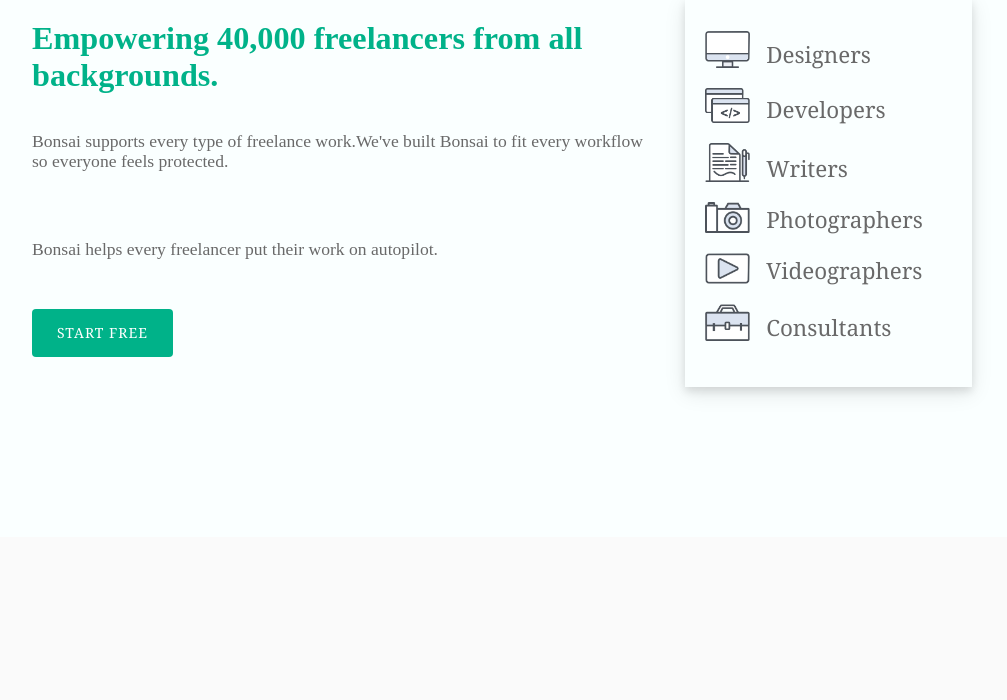
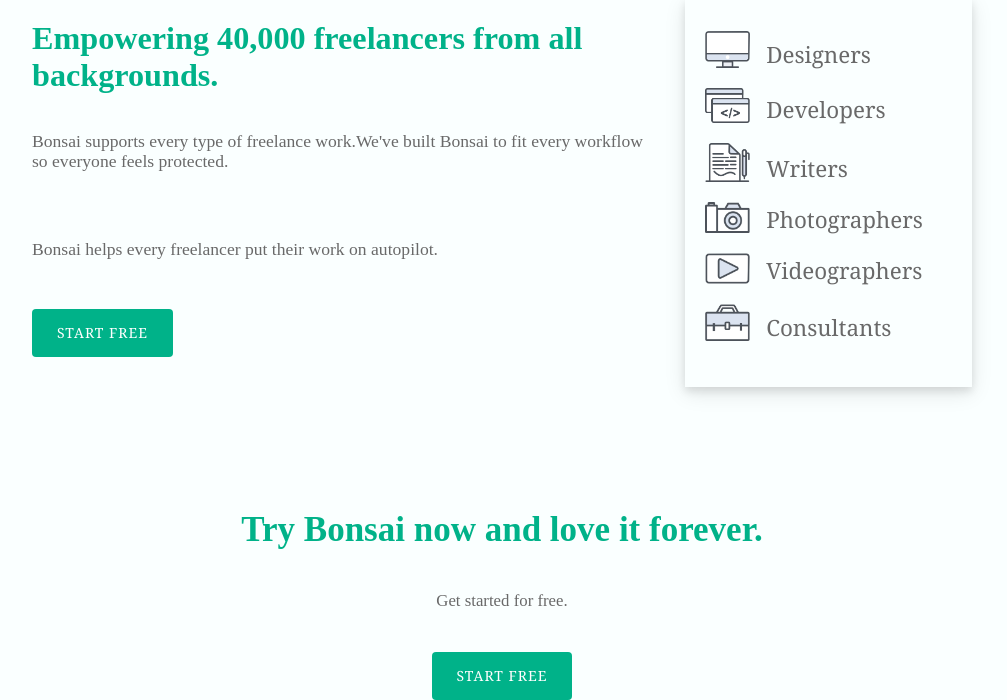
Before and after one commit to chingu-voyage4/Toucans-Team-4, a PHP site: page / in a window 1280 px wide. Shown: the part 2251-2951 px from the top of the page, without its empty margins (138-1145 px from the left). Before the commit the page ends 2647 px from the top, so only its background shows below. Run offline with PHP 8.4, Linux system fonts and the light colour scheme; some libraries are stand-ins or nearby versions; some web fonts are replaced.

Commit message:
add section 8
added a smal part of section 8

```diff
--- a/assets/style.css
+++ b/assets/style.css
@@ -565,6 +565,30 @@ section-1
 Nils
 section-8
 -----------------------------*/
+
+.section-8 {
+    grid-column: 1/-1;
+    margin: auto;
+}
+
+.section-8-flex {
+    display: flex;
+    flex-direction: column;
+    align-items: center;
+}
+
+.section-8__button{
+    background-color: #00b289;
+    border-radius: 4px;
+    color: #fff;
+    letter-spacing: 1px;
+    padding: 16px 25px;
+    margin-top: 25px;
+}
+
+.section-8__button:hover{
+    opacity: 0.9;
+
 /*-----------------------------
 Nils
 section-9
--- a/index.html
+++ b/index.html
@@ -61,7 +61,8 @@
             </ul>
         </nav>
     </header>
-<main class="container">
+    <main>
+        <div class="container">
 
         <!-- ***** Nils ***** -->
         <!-- ***** section 1 -->
@@ -104,50 +105,65 @@
                     </li>
                 </ul>
                 <div id="tabs-1">
-					<div class="section-4-main__item1"><div><img  src="assets/img/asset 9.png" alt="proposals"></div></div>
+                    <div class="section-4-main__item1">
+                        <div><img src="assets/img/asset 9.png" alt="proposals"></div>
+                    </div>
                     <div class="section-4-main__item2">
-						<div class="section-4-main__moving"><img  src="assets/img/asset 3.png" alt="proposal"></div>
+                        <div class="section-4-main__moving"><img src="assets/img/asset 3.png" alt="proposal"></div>
                         <h2>Send proffesional proposals and close more deals.</h2>
-						<p>Structure your next proposal in a few clicks and generate a clear estimates that you will help you close your next deal.</p>
+                        <p>Structure your next proposal in a few clicks and generate a clear estimates that you will
+                            help you close your next deal.</p>
                         <p><a href="#"> Learn about proposals <i class="fas fa-chevron-right"> </i></a></p>
 
                     </div>
                 </div>
                 <div id="tabs-2">
-					<div class="section-4-main__item1"><div><img  src="assets/img/asset 10.png" alt="proposals"></div></div>
+                    <div class="section-4-main__item1">
+                        <div><img src="assets/img/asset 10.png" alt="proposals"></div>
+                    </div>
                     <div class="section-4-main__item2">
-						<div class="section-4-main__moving"><img  src="assets/img/asset 4.png" alt="proposal"></div>
+                        <div class="section-4-main__moving"><img src="assets/img/asset 4.png" alt="proposal"></div>
                         <h2>Create and e-sign solid work contracts.</h2>
-						<p>Answer a few questions to generate your contract from a vetted template. Send it to the client to securely e-sign in minutes.</p>
+                        <p>Answer a few questions to generate your contract from a vetted template. Send it to the
+                            client to securely e-sign in minutes.</p>
                         <p><a href="#">Learn about contracts <i class="fas fa-chevron-right"> </i></a></p>
                         <p><a href="#">See a sample contract <i class="fas fa-chevron-right"> </i></a></p>
                     </div>
                 </div>
                 <div id="tabs-3">
-					<div class="section-4-main__item1"><div><img  src="assets/img/asset 11.png" alt="proposals"></div></div>
+                    <div class="section-4-main__item1">
+                        <div><img src="assets/img/asset 11.png" alt="proposals"></div>
+                    </div>
                     <div class="section-4-main__item2">
-						<div class="section-4-main__moving"><img  src="assets/img/asset 5.png" alt="proposal"></div>
+                        <div class="section-4-main__moving"><img src="assets/img/asset 5.png" alt="proposal"></div>
                         <h2>Track time and never miss a second.</h2>
-						<p>Track time seamlessly, automatically fill in your time sheets and generate invoices to get paid in a click.</p>
+                        <p>Track time seamlessly, automatically fill in your time sheets and generate invoices to get
+                            paid in a click.</p>
                         <p><a href="#">Learn about time tracking <i class="fas fa-chevron-right"> </i></a></p>
                     </div>
                 </div>
                 <div id="tabs-4">
-					<div class="section-4-main__item1"><div><img  src="assets/img/asset 12.png" alt="proposals"></div></div>
+                    <div class="section-4-main__item1">
+                        <div><img src="assets/img/asset 12.png" alt="proposals"></div>
+                    </div>
                     <div class="section-4-main__item2">
-						<div class="section-4-main__moving"><img  src="assets/img/asset 6.png" alt="proposal"></div>
+                        <div class="section-4-main__moving"><img src="assets/img/asset 6.png" alt="proposal"></div>
                         <h2>Send beautiful, branded invoices and get paid faster.</h2>
-						<p>Build, customize and send invoices with automatic reminders to get paid with bank transfer, credit card or Paypal.</p>
+                        <p>Build, customize and send invoices with automatic reminders to get paid with bank transfer,
+                            credit card or Paypal.</p>
                         <p><a href="#">Learn about invoicing <i class="fas fa-chevron-right"> </i></a></p>
                         <p><a href="#">See sample invoice <i class="fas fa-chevron-right"> </i></a></p>
                     </div>
                 </div>
                 <div id="tabs-5">
-					<div class="section-4-main__item1"><div><img  src="assets/img/asset 13.png" alt="proposals"></div></div>
+                    <div class="section-4-main__item1">
+                        <div><img src="assets/img/asset 13.png" alt="proposals"></div>
+                    </div>
                     <div class="section-4-main__item2">
-						<div class="section-4-main__moving"><img  src="assets/img/asset 7.png" alt="proposal"></div>
+                        <div class="section-4-main__moving"><img src="assets/img/asset 7.png" alt="proposal"></div>
                         <h2>Analyze your earnings and stay clear on your goals.</h2>
-						<p>Access your workload in a simple dashboard and monitor the status of your contracts and invoices in one comprehensive interface.</p>
+                        <p>Access your workload in a simple dashboard and monitor the status of your contracts and
+                            invoices in one comprehensive interface.</p>
                     </div>
                 </div>
             </div>
@@ -159,7 +175,8 @@
         <section class="section-5">
             <header class="section-5-header">
                 <h1 class="section-5-header__title">Go global with Bonsai.</h1>
-				<h2 class="section-5-header__subtitle">We're there for you anywhere and allow to work with clients everywhere.</h2>
+                <h2 class="section-5-header__subtitle">We're there for you anywhere and allow to work with clients
+                    everywhere.</h2>
             </header>
             <div class="section-5-main">
                 <div class="section-5-main__item">
@@ -183,24 +200,39 @@
         <section class="section-6">
             <div class="section-6-part1">
                 <h1 class="section-6-part1__title">Empowering 40,000 freelancers from all backgrounds.</h1>
-				<p>Bonsai supports every type of freelance work.We've built Bonsai to fit every workflow so everyone feels protected.</p>
+                <p>Bonsai supports every type of freelance work.We've built Bonsai to fit every workflow so everyone
+                    feels protected.</p>
                 <p>Bonsai helps every freelancer put their work on autopilot. </p>
                 <a href="#home" class="section-6__button">START FREE</a>
             </div>
 
             <div class="section-6-part2">
                 <ul>
-					<li><img src="assets/img/asset 17.png" width="45">  Designers</li>
-					<li><img src="assets/img/asset 18.png" width="45">  Developers</li>
-					<li><img src="assets/img/asset 19.png" width="45">  Writers</li>
-					<li><img src="assets/img/asset 20.png" width="45">  Photographers</li>
-					<li><img src="assets/img/asset 21.png" width="45">  Videographers</li>
-					<li><img src="assets/img/asset 22.png" width="45">  Consultants</li>
+                    <li><img src="assets/img/asset 17.png" width="45"> Designers</li>
+                    <li><img src="assets/img/asset 18.png" width="45"> Developers</li>
+                    <li><img src="assets/img/asset 19.png" width="45"> Writers</li>
+                    <li><img src="assets/img/asset 20.png" width="45"> Photographers</li>
+                    <li><img src="assets/img/asset 21.png" width="45"> Videographers</li>
+                    <li><img src="assets/img/asset 22.png" width="45"> Consultants</li>
                 </ul>
             </div>
 
         </section>
+
+        <!--section 8  -->
+        <section class="section-8">
+            <section class="section-8-flex">
+                <h1>Try Bonsai now and love it forever.</h1>
+                <p>Get started for free.</p>
+                <a href="#home" class="section-8__button">START FREE</a>
+            </section>
+        </section>
+        </div>
     </main>
+    <footer>
+
+
+    </footer>
 
     <footer>
 
```
Lines whose indentation alone changed are shown as unchanged.
